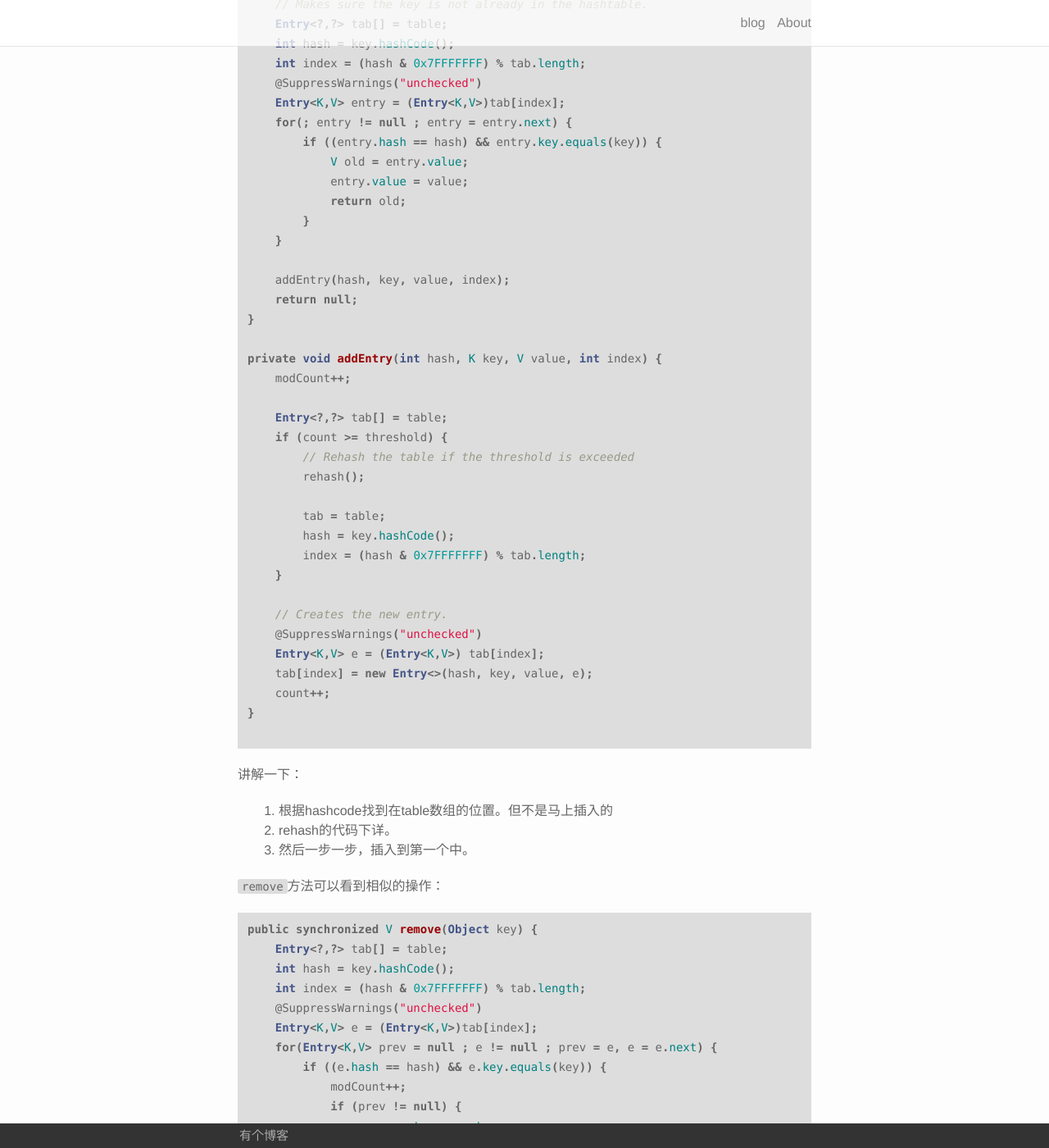
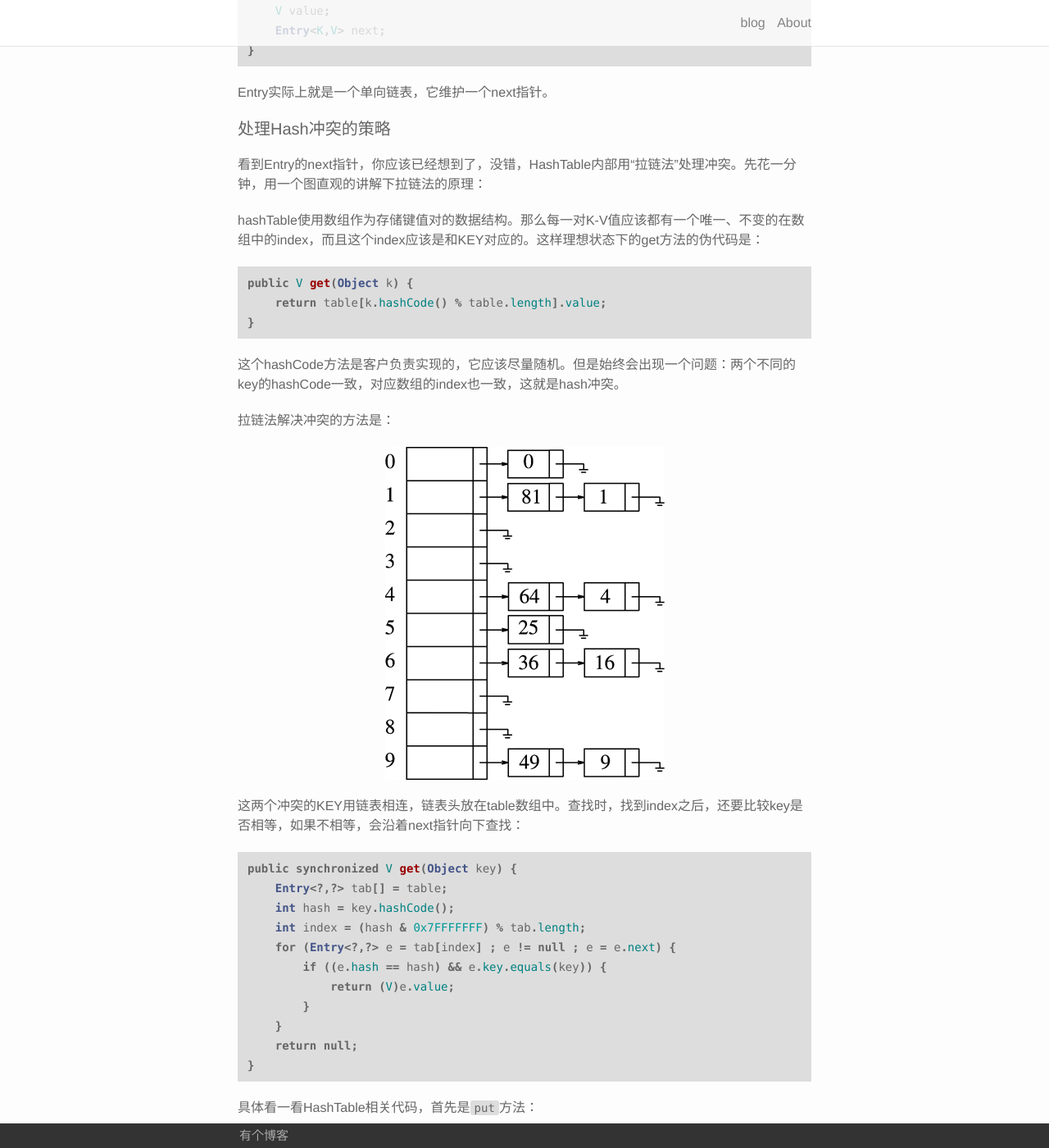
Before and after one commit to afghl/afghl.github.io, a Jekyll site: the page built from _posts/2016-10-31-java-collection-framework-03-hashtable.markdown, in a window 1280 px wide and 1400 px high, scrolled down 3171 px. Shown: the whole window at 82% size. Built offline with Jekyll 4.4.1, drawn with Linux system fonts in a browser that asks for light colours; some of the changed text lies outside the part shown.

Commit message:
add hash map

```diff
--- a/_posts/2016-10-31-java-collection-framework-03-hashtable.markdown
+++ b/_posts/2016-10-31-java-collection-framework-03-hashtable.markdown
@@ -8,9 +8,7 @@ date:   2016-10-30 11:54:00 +0800
 
 首先看看Map接口定义的方法：
 
-~~~ java
-
-~~~
+![Alt](/images/hashmap(1).png)
 
 可看出，Map定义的就是一个“key-value键值对”的字典，它的用法不必赘言。HashTable实现了Map接口，它是使用一个哈希表实现的。
 
@@ -96,9 +94,35 @@ Entry实际上就是一个单向链表，它维护一个next指针。
 
 看到Entry的next指针，你应该已经想到了，没错，HashTable内部用“拉链法”处理冲突。先花一分钟，用一个图直观的讲解下拉链法的原理：
 
-图
+hashTable使用数组作为存储键值对的数据结构。那么每一对K-V值应该都有一个唯一、不变的在数组中的index，而且这个index应该是和KEY对应的。这样理想状态下的get方法的伪代码是：
 
-过程说一下，
+~~~ java
+public V get(Object k) {
+    return table[k.hashCode() % table.length].value;
+}
+~~~
+
+这个hashCode方法是客户负责实现的，它应该尽量随机。但是始终会出现一个问题：两个不同的key的hashCode一致，对应数组的index也一致，这就是hash冲突。
+
+拉链法解决冲突的方法是：
+
+![Alt](/images/hashtable(4).gif)
+
+这两个冲突的KEY用链表相连，链表头放在table数组中。查找时，找到index之后，还要比较key是否相等，如果不相等，会沿着next指针向下查找：
+
+~~~ java
+public synchronized V get(Object key) {
+    Entry<?,?> tab[] = table;
+    int hash = key.hashCode();
+    int index = (hash & 0x7FFFFFFF) % tab.length;
+    for (Entry<?,?> e = tab[index] ; e != null ; e = e.next) {
+        if ((e.hash == hash) && e.key.equals(key)) {
+            return (V)e.value;
+        }
+    }
+    return null;
+}
+~~~
 
 具体看一看HashTable相关代码，首先是`put`方法：
 
@@ -149,11 +173,10 @@ private void addEntry(int hash, K key, V value, int index) {
 
 ~~~
 
-讲解一下：
+讲解一下（rehash的代码下详）：
 
-1. 根据hashcode找到在table数组的位置。但不是马上插入的
-2. rehash的代码下详。
-3. 然后一步一步，插入到第一个中。
+1. 根据hashcode找到在table数组的位置。若找到Key相等的entry，说明这次put操作是更新。
+2. 如果找不到Key对应的entry，说明是插入新的K-V对，这时创建新entry，插入到链表头，并维护后继指针。
 
 `remove`方法可以看到相似的操作：
 
@@ -230,4 +253,4 @@ protected void rehash() {
 
 首先，rehash方法是protected的，说明客户不能手动rehash一个HashTable。
 
-一步步讲解下
+在jdk的hashTable实现中，rehash方法会把table扩容一倍。然后根据`loadFactor`计算新的`threshold`。然后遍历旧table，将所有entry迁移，是个O(table.length)的操作。
```
Also changed, not shown: images/hashmap(1).png (added), images/hashmap.png (added), images/treemap(1).png (added).
